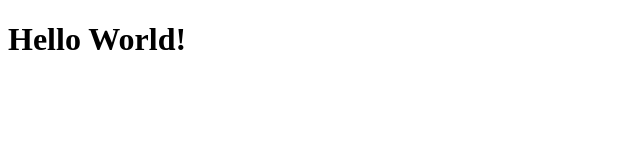
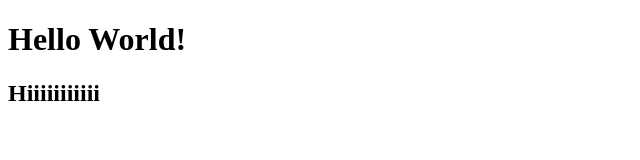
Before and after one commit to Shakthi-J-2004/MY01, a plain HTML site: page index.html in a window 1280 px wide. Shown: the whole page, without its empty margins (0-640 px from the left). Drawn offline with Linux system fonts and the light colour scheme.

Commit message:
file modify

```diff
--- a/index.html
+++ b/index.html
@@ -9,5 +9,6 @@
     <h1>
        Hello World!
     </h1>
+    <h2>Hiiiiiiiiiii</h2>
     </body>
 </html>
```
